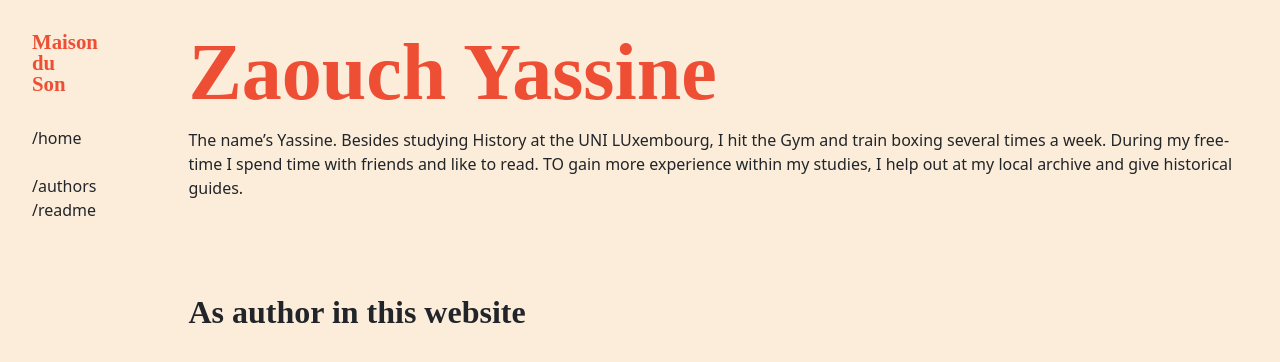
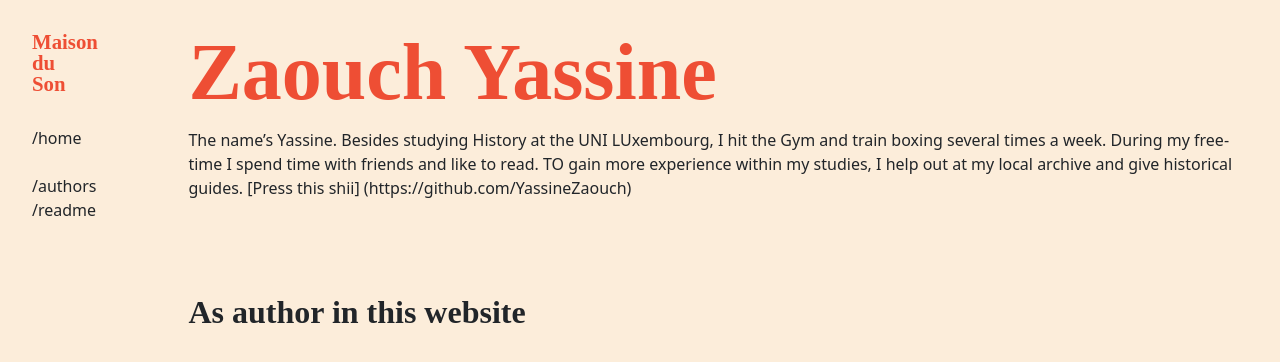
Before and after one commit to C2DH/maison-du-son, a Jekyll site: the page built from _people/zaouch-yassine.md, in a window 1280 px wide. Shown: the top 362 px of the page. Built offline with Jekyll 4.4.1, drawn with Linux system fonts in a browser that asks for light colours; some web fonts are replaced.

Commit message:
Update zaouch-yassine.md

```diff
--- a/_people/zaouch-yassine.md
+++ b/_people/zaouch-yassine.md
@@ -6,3 +6,4 @@ authors:
 ---
 
 The name's Yassine. Besides studying History at the UNI LUxembourg, I hit the Gym and train boxing several times a week. During my free-time I spend time with friends and like to read. TO gain more experience within my studies, I help out at my local archive and give historical guides.
+[Press this shii] (https://github.com/YassineZaouch)
```
